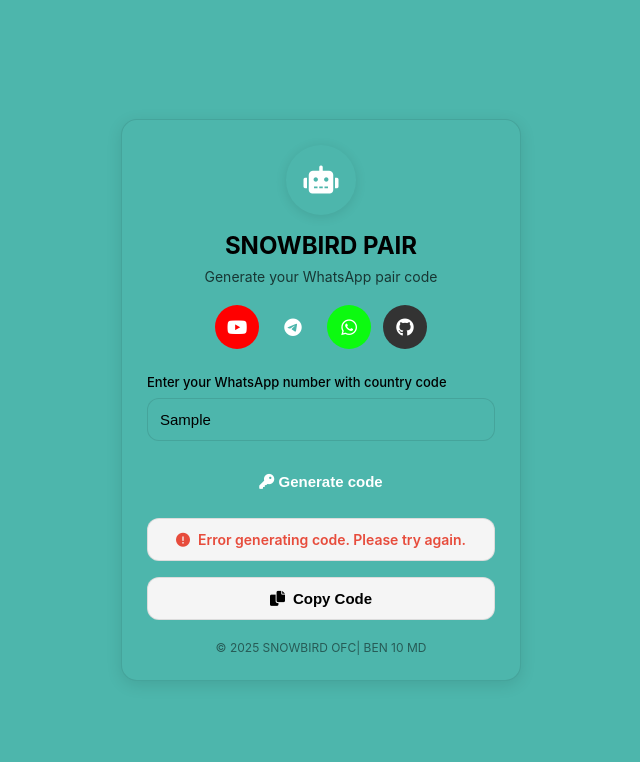
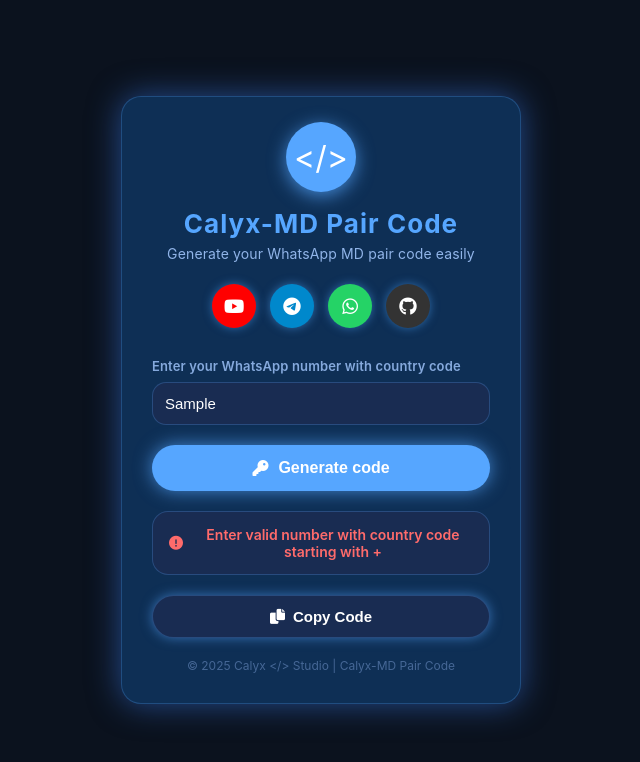
Before and after one commit to calyxdrey18/api, a website: page pair.html in a window 1280 px wide. Both pictures are taken after typing "Sample" into the empty fields and a click on the button "Generate code". Shown: the whole page, without its empty margins (319-959 px from the left). Drawn offline with nearby package versions, Linux system fonts and the light colour scheme; no server answers.

Commit message:
Update pair.html

```diff
--- a/pair.html
+++ b/pair.html
@@ -3,17 +3,17 @@
 <head>
   <meta charset="UTF-8" />
   <meta name="viewport" content="width=device-width, initial-scale=1.0"/>
-  <title>BEN-PAIR</title>
+  <title>Calyx-MD Pair Code</title>
   <link rel="stylesheet" href="https://cdnjs.cloudflare.com/ajax/libs/font-awesome/6.0.0/css/all.min.css"/>
   <style>
     :root {
-      --primary-color: #fffff;
+      --primary-color: #56a6ff;
       --secondary-color: #ffffff;
-      --accent-color: #000000;
-      --text-color: #000000;
-      --background-color: #4DB6AC;
-      --hover-color: #f5f5f5;
-      --border-color: rgba(0, 0, 0, 0.1);
+      --accent-color: #0e2f55;
+      --text-color: #c0d9ff;
+      --background-color: #0b121e;
+      --hover-color: #192c52;
+      --border-color: rgba(86, 166, 255, 0.25);
     }
 
     * {
@@ -31,23 +31,26 @@
       justify-content: center;
       align-items: center;
       padding: 15px;
+      user-select: none;
     }
 
     .container {
       width: 100%;
       max-width: 400px;
-      background: var(--background-color);
-      border-radius: 16px;
-      padding: 25px;
-      box-shadow: 0 4px 16px rgba(0, 0, 0, 0.1);
-      border: 1px solid var(--border-color);
+      background: var(--accent-color);
+      border-radius: 20px;
+      padding: 25px 30px 30px 30px;
+      box-shadow: 0 0 32px #3a7eee88;
+      border: 1.5px solid var(--border-color);
+      text-align: center;
+      position: relative;
     }
 
     .header {
-      text-align: center;
-      margin-bottom: 25px;
+      margin-bottom: 28px;
     }
 
+    /* Calyx </> Studio Logo style */
     .logo {
       width: 70px;
       height: 70px;
@@ -57,29 +60,34 @@
       display: flex;
       align-items: center;
       justify-content: center;
-      font-size: 28px;
-      color: white;
-      box-shadow: 0 2px 12px rgba(0, 0, 0, 0.1);
+      font-size: 32px;
+      color: var(--secondary-color);
+      box-shadow: 0 4px 18px #56a6ffbb;
+      user-select: none;
     }
 
     .title {
-      font-size: 24px;
+      font-size: 26px;
       font-weight: 700;
-      margin-bottom: 8px;
+      margin-bottom: 6px;
       color: var(--primary-color);
+      letter-spacing: 0.04em;
+      user-select: none;
     }
 
     .subtitle {
       font-size: 14px;
-      color: rgba(0, 0, 0, 0.7);
-      margin-bottom: 20px;
+      color: #a5c9ffdd;
+      margin-bottom: 22px;
+      user-select: none;
+      letter-spacing: 0.01em;
     }
 
     .social-icons {
       display: flex;
       justify-content: center;
-      gap: 12px;
-      margin-bottom: 20px;
+      gap: 14px;
+      margin-bottom: 30px;
     }
 
     .social-icons a {
@@ -89,245 +97,317 @@
       display: flex;
       align-items: center;
       justify-content: center;
-      color: #fff;
+      color: var(--secondary-color);
       font-size: 18px;
       text-decoration: none;
+      box-shadow: 0 0 10px #4ea8ff80;
       transition: all 0.3s ease;
+      user-select: none;
     }
 
     .social-icons a.youtube { background: #FF0000; }
     .social-icons a.telegram { background: #0088cc; }
-    .social-icons a.whatsapp { background: #0cfa10; }
+    .social-icons a.whatsapp { background: #25d366; }
     .social-icons a.github { background: #333; }
 
     .social-icons a:hover {
       transform: scale(1.1);
-      box-shadow: 0 4px 12px rgba(0,0,0,0.2);
+      box-shadow: 0 0 18px #4ea8ffcc;
     }
+
 
     .input-group {
       margin-bottom: 20px;
+      text-align: left;
     }
 
     .input-label {
+      font-weight: 600;
+      font-size: 13px;
+      color: #a4c8ffcc;
+      margin-bottom: 8px;
       display: block;
-      margin-bottom: 8px;
-      font-weight: 500;
-      font-size: 13px;
+      user-select: none;
+      letter-spacing: 0.01em;
     }
 
-    .input-field {
+    input.input-field {
       width: 100%;
       padding: 12px;
-      border: 1.5px solid var(--border-color);
-      border-radius: 12px;
-      background: var(--background-color);
-      color: var(--text-color);
+      border: 1.8px solid var(--border-color);
+      border-radius: 14px;
+      background: var(--hover-color);
+      color: var(--secondary-color);
       font-size: 15px;
+      font-weight: 500;
+      transition: border-color 0.3s;
+      user-select: text;
     }
-
-    .input-field:focus {
+    input.input-field::placeholder {
+      color: #a3c0ffaa;
+    }
+    input.input-field:focus {
       outline: none;
       border-color: var(--primary-color);
-      box-shadow: 0 0 0 2px rgba(0, 0, 0, 0.1);
+      box-shadow: 0 0 10px #56a6ff99;
+      background: var(--background-color);
     }
 
     .generate-btn {
       width: 100%;
-      padding: 12px;
+      padding: 14px;
       background: var(--primary-color);
       border: none;
-      border-radius: 12px;
+      border-radius: 24px;
       color: var(--secondary-color);
-      font-size: 15px;
-      font-weight: 600;
+      font-size: 16px;
+      font-weight: 700;
       cursor: pointer;
       transition: all 0.3s ease;
-      margin-bottom: 16px;
+      margin-bottom: 20px;
+      display: flex;
+      align-items: center;
+      justify-content: center;
+      gap: 10px;
+      user-select: none;
+      box-shadow: 0 0 18px #56a6ffbb;
     }
 
     .generate-btn:hover {
-      transform: translateY(-1px);
-      box-shadow: 0 4px 12px rgba(0, 0, 0, 0.15);
+      background: #3b8aff;
+      box-shadow: 0 0 32px #3b8affcc;
+      transform: translateY(-2px);
     }
 
     .code-display {
       background: var(--hover-color);
-      padding: 12px;
-      border-radius: 12px;
+      padding: 14px 16px;
+      border-radius: 16px;
       text-align: center;
       font-size: 16px;
       font-weight: 600;
-      margin-bottom: 16px;
-      min-height: 40px;
+      margin-bottom: 20px;
+      min-height: 44px;
+      border: 1.8px solid var(--border-color);
+      color: var(--secondary-color);
+      user-select: text;
       display: flex;
       align-items: center;
       justify-content: center;
-      border: 1.5px solid var(--border-color);
+      word-break: break-word;
     }
 
     .copy-btn {
       width: 100%;
       padding: 12px;
       background: var(--hover-color);
-      border: 1.5px solid var(--border-color);
-      border-radius: 12px;
+      border: 1.8px solid var(--border-color);
+      border-radius: 24px;
       font-size: 15px;
-      font-weight: 600;
+      font-weight: 700;
       cursor: pointer;
       display: flex;
       align-items: center;
       justify-content: center;
       gap: 8px;
+      color: var(--secondary-color);
+      transition: background 0.3s, border-color 0.3s;
+      user-select: none;
+      box-shadow: 0 0 12px #56a6ff88;
     }
 
     .copy-btn:hover {
       background: var(--background-color);
       border-color: var(--primary-color);
+      box-shadow: 0 0 24px #3a7fffcc;
     }
 
+    /* Success and error messages */
     .success-message {
-      color: #000aff;
-      display: flex;
+      color: #7cc4ff;
+      display: inline-flex;
       align-items: center;
-      justify-content: center;
-      gap: 8px;
+      gap: 10px;
       font-size: 16px;
+      font-weight: 600;
+      user-select: none;
     }
 
     .error-message {
-      color: #e74c3c;
-      display: flex;
+      color: #ff6b6b;
+      display: inline-flex;
       align-items: center;
-      justify-content: center;
-      gap: 8px;
+      gap: 10px;
       font-size: 14px;
+      font-weight: 600;
+      user-select: none;
     }
 
+    /* Loading spinner */
     .loading {
       display: none;
       text-align: center;
-      margin: 16px 0;
+      margin: 20px 0;
+    }
+    .loading i {
+      font-size: 26px;
+      color: var(--primary-color);
+      animation: spin 1s linear infinite;
+      user-select: none;
+    }
+    @keyframes spin {
+      0% { transform: rotate(0deg);}
+      100% { transform: rotate(360deg);}
     }
 
-    .loading i {
-      font-size: 24px;
-      color: var(--primary-color);
-      animation: spin 1s linear infinite;
-    }
-
-    @keyframes spin {
-      0% { transform: rotate(0deg); }
-      100% { transform: rotate(360deg); }
-    }
-
+    /* Footer */
     .footer {
-      text-align: center;
       margin-top: 20px;
       font-size: 12px;
-      color: rgba(0, 0, 0, 0.5);
+      color: #5476a6cc;
+      user-select: none;
     }
 
     @media (max-width: 480px) {
       .container {
-        padding: 20px;
-        border-radius: 12px;
+        padding: 22px 20px 24px 20px;
+        max-width: 100%;
+        border-radius: 16px;
+      }
+
+      .generate-btn, .copy-btn {
+        font-size: 14px;
       }
 
       .code-display {
-        font-size: 16px;
+        font-size: 14px;
         min-height: 50px;
+      }
+
+      .logo {
+        font-size: 26px;
+        width: 60px;
+        height: 60px;
       }
     }
   </style>
 </head>
 <body>
-  <div class="container">
+  <div class="container" role="main" aria-label="Calyx MD WhatsApp Pair code generator">
     <div class="header">
-      <div class="logo"><i class="fas fa-robot"></i></div>
-      <h1 class="title">SNOWBIRD PAIR</h1>
-      <p class="subtitle">Generate your WhatsApp pair code</p>
+      <div class="logo" aria-label="Calyx &lt;/&gt; Studio logo">
+        &lt;/&gt;
+      </div>
+      <h1 class="title">Calyx-MD Pair Code</h1>
+      <p class="subtitle">Generate your WhatsApp MD pair code easily</p>
       <div class="social-icons">
-        <a href="https://www.youtube.com/@praiseluke?sub_confirmation=1" target="_blank" class="youtube"><i class="fab fa-youtube"></i></a>
-        <a href="https://wa.me/+263780145644" target="_blank" class="WhatsApp"><i class="fab fa-telegram-plane"></i></a>
-        <a href="https://whatsapp.com/channel/0029Vb5nSebFy722d2NEeU3C" target="_blank" class="whatsapp"><i class="fab fa-whatsapp"></i></a>
-        <a href="https://github.com/SNOWBIRD0074/BEN-10-MD" target="_blank" class="github"><i class="fab fa-github"></i></a>
+        <a href="https://www.youtube.com/@calyxstudio" target="_blank" rel="noopener" aria-label="YouTube" class="youtube"><i class="fab fa-youtube"></i></a>
+        <a href="https://t.me/calyxchannel" target="_blank" rel="noopener" aria-label="Telegram" class="telegram"><i class="fab fa-telegram-plane"></i></a>
+        <a href="https://chat.whatsapp.com/YOUR_CHANNEL" target="_blank" rel="noopener" aria-label="WhatsApp Channel" class="whatsapp"><i class="fab fa-whatsapp"></i></a>
+        <a href="https://github.com/calyxstudio/calyx-md" target="_blank" rel="noopener" aria-label="GitHub" class="github"><i class="fab fa-github"></i></a>
       </div>
     </div>
 
     <div class="input-group">
-      <label class="input-label">Enter your WhatsApp number with country code</label>
-      <input type="text" id="mobileNumber" class="input-field" placeholder="+26378xxx" pattern="[+][0-9]{10,}" title="Please enter country code starting with + followed by number">
+      <label for="mobileNumber" class="input-label">Enter your WhatsApp number with country code</label>
+      <input type="text" id="mobileNumber" class="input-field" placeholder="+1234567890" pattern="\+[0-9]{10,15}" title="Start with + and enter 10 to 15 digits" autocomplete="off" />
     </div>
 
     <button class="generate-btn" id="submit">
       <i class="fas fa-key"></i> Generate code
     </button>
 
-    <div class="loading" id="loading">
+    <div class="loading" id="loading" aria-live="polite" role="status" aria-label="Loading">
       <i class="fas fa-spinner"></i>
     </div>
 
-    <div class="code-display" id="codeDisplay">
+    <div class="code-display" id="codeDisplay" aria-live="polite" aria-atomic="true" role="region" tabindex="0" aria-label="Pair code display">
       Your pair code will appear here
     </div>
 
-    <button class="copy-btn" id="copy" onclick="copyCode()">
+    <button class="copy-btn" id="copy" aria-label="Copy pair code to clipboard" disabled>
       <i class="fas fa-copy"></i> Copy Code
     </button>
 
     <div class="footer">
-      <p>© 2025 SNOWBIRD OFC| BEN 10 MD</p>
+      <p>© 2025 Calyx &lt;/&gt; Studio | Calyx-MD Pair Code</p>
     </div>
   </div>
 
   <script src="https://cdnjs.cloudflare.com/ajax/libs/axios/1.0.0-alpha.1/axios.min.js"></script>
   <script>
-    document.getElementById("submit").addEventListener("click", async (e) => {
+    const submitBtn = document.getElementById("submit");
+    const copyBtn = document.getElementById("copy");
+    const mobileInput = document.getElementById("mobileNumber");
+    const codeDisplay = document.getElementById("codeDisplay");
+    const loading = document.getElementById("loading");
+
+    function sanitizeNumber(number) {
+      return number.replace(/[^0-9]/g, "");
+    }
+
+    async function generateCode(number) {
+      try {
+        const response = await axios(`/code?number=${number}`);
+        return response.data.code ?? null;
+      } catch {
+        return null;
+      }
+    }
+
+    submitBtn.addEventListener("click", async (e) => {
       e.preventDefault();
-      const mobileNumberInput = document.getElementById("mobileNumber");
-      const codeDisplay = document.getElementById("codeDisplay");
-      const loadingSpinner = document.getElementById("loading");
+      const rawNumber = mobileInput.value.trim();
 
-      const mobileNumber = mobileNumberInput.value.trim();
-      if (!mobileNumber) {
+      if (!rawNumber) {
         codeDisplay.innerHTML = '<div class="error-message"><i class="fas fa-exclamation-circle"></i> Please enter your WhatsApp number</div>';
+        copyBtn.disabled = true;
         return;
       }
 
-      loadingSpinner.style.display = "block";
-      codeDisplay.innerHTML = '';
+      if (!/^\+\d{10,15}$/.test(rawNumber)) {
+        codeDisplay.innerHTML = '<div class="error-message"><i class="fas fa-exclamation-circle"></i> Enter valid number with country code starting with +</div>';
+        copyBtn.disabled = true;
+        return;
+      }
 
-      try {
-        const response = await axios(`/code?number=${mobileNumber.replace(/[^0-9]/g, "")}`);
-        const code = response.data.code || "Service Unavailable";
-        if (code === "Service Unavailable") {
-          codeDisplay.innerHTML = '<div class="error-message"><i class="fas fa-exclamation-circle"></i> Service Unavailable</div>';
-        } else {
-          codeDisplay.innerHTML = `<div class="success-message"><i class="fas fa-check-circle"></i> CODE: ${code}</div>`;
-        }
-      } catch (error) {
-        console.error("Error generating code:", error);
+      loading.style.display = "block";
+      codeDisplay.textContent = "";
+      copyBtn.disabled = true;
+
+      const sanitized = sanitizeNumber(rawNumber);
+      const code = await generateCode(sanitized);
+
+      loading.style.display = "none";
+
+      if (code && code !== "Service Unavailable") {
+        codeDisplay.innerHTML = `<div class="success-message"><i class="fas fa-check-circle"></i> CODE: ${code}</div>`;
+        copyBtn.disabled = false;
+      } else if (code === "Service Unavailable") {
+        codeDisplay.innerHTML = '<div class="error-message"><i class="fas fa-exclamation-circle"></i> Service Unavailable</div>';
+        copyBtn.disabled = true;
+      } else {
         codeDisplay.innerHTML = '<div class="error-message"><i class="fas fa-exclamation-circle"></i> Error generating code. Please try again.</div>';
-      } finally {
-        loadingSpinner.style.display = "none";
+        copyBtn.disabled = true;
       }
     });
 
-    function copyCode() {
-      const codeDisplay = document.getElementById("codeDisplay").innerText;
-      const code = codeDisplay.replace('CODE: ', '');
-      navigator.clipboard.writeText(code).then(() => {
-        const copyBtn = document.getElementById("copy");
-        const originalText = copyBtn.innerHTML;
+    copyBtn.addEventListener("click", () => {
+      const codeText = codeDisplay.textContent.replace("CODE: ", "").trim();
+      if (!codeText) return;
+
+      navigator.clipboard.writeText(codeText).then(() => {
+        const original = copyBtn.innerHTML;
         copyBtn.innerHTML = '<i class="fas fa-check"></i> Copied!';
+        copyBtn.disabled = true;
         setTimeout(() => {
-          copyBtn.innerHTML = originalText;
-        }, 2000);
-      }).catch(err => {
-        console.error("Failed to copy text: ", err);
+          copyBtn.innerHTML = original;
+          copyBtn.disabled = false;
+        }, 2500);
+      }).catch(() => {
+        alert("Copy failed. Please copy manually.");
       });
-    }
+    });
   </script>
 </body>
 </html>
```
